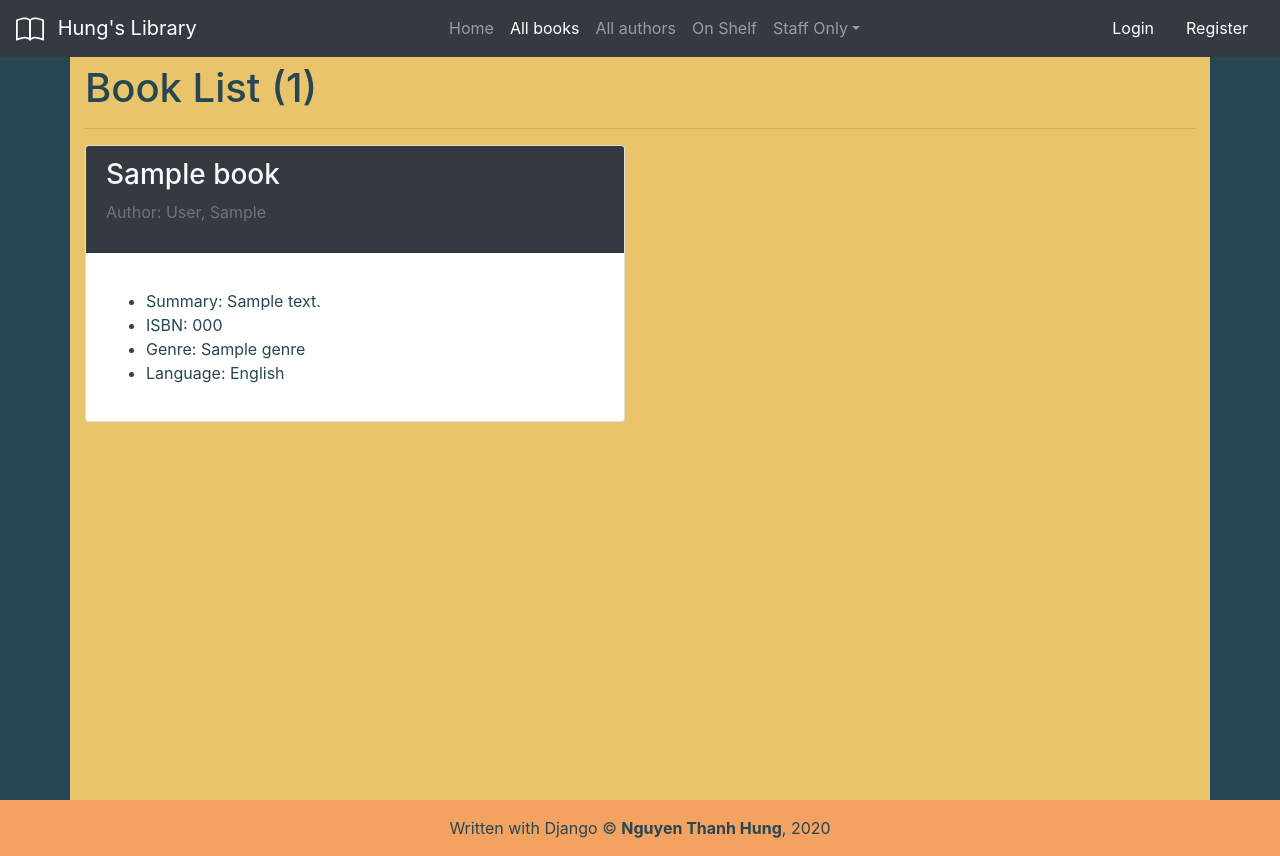
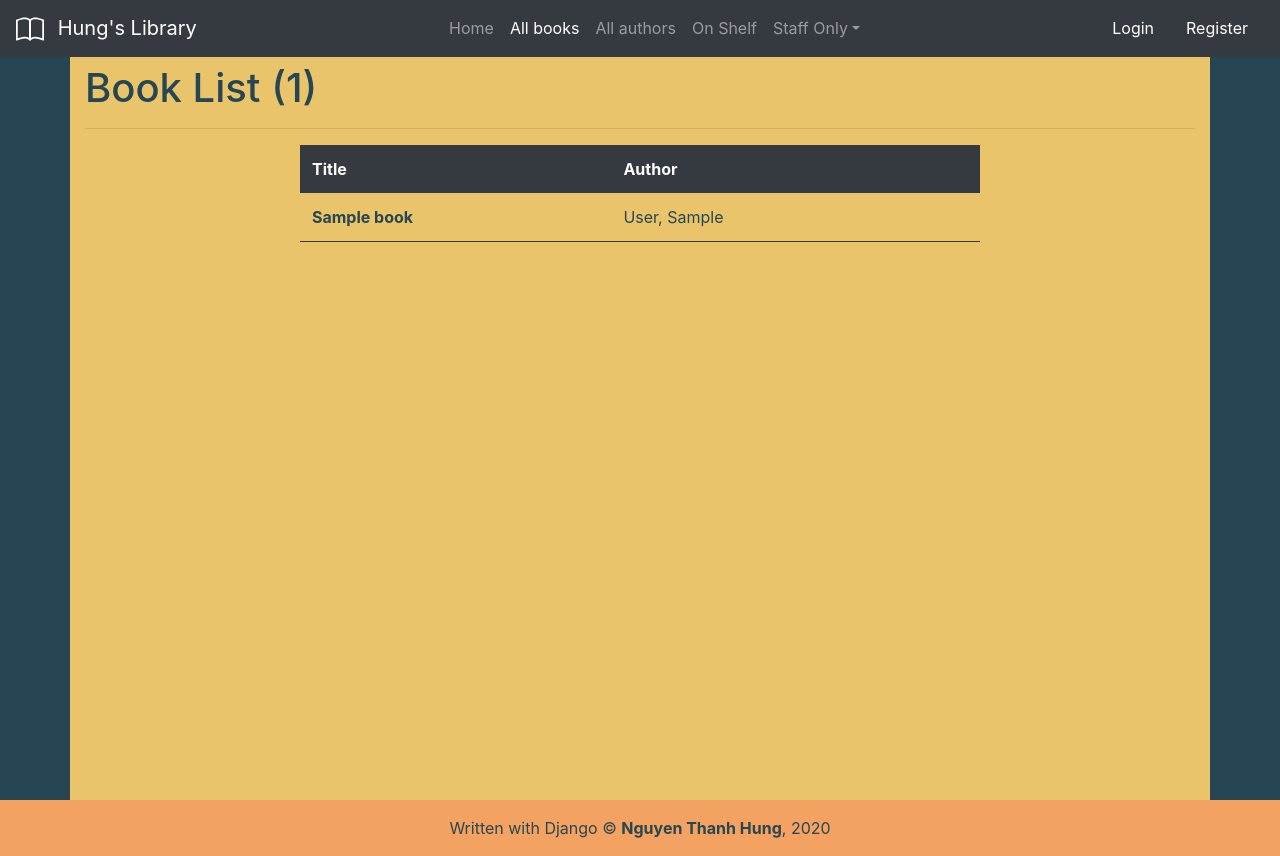
Before and after one commit to hungntgrb/local_library, a Django app: page /catalog/books/ in a window 1280 px wide. Run offline with Django 3.2, Linux system fonts and the light colour scheme; tables that the repository leaves empty hold one stand-in row (values such as "Sample post"); some libraries are stand-ins or nearby versions.

Commit message:
Fix Register Form, messages, Book List

```diff
--- a/catalog/static/css/styles.css
+++ b/catalog/static/css/styles.css
@@ -69,10 +69,6 @@ a {
   color: var(--dark-green);
 }
 
-/* .nav-item .active {
-  background-color: var(--my-yellow) !important;
-} */
-
 .page-link {
   background-color: var(--dark-green);
   color: #eee;
@@ -95,7 +91,7 @@ a {
 }
 
 .my-list {
-  max-width: 600px;
+  max-width: 680px;
   margin: 0 auto;
 }
 
--- a/catalog/templates/base_generic.html
+++ b/catalog/templates/base_generic.html
@@ -103,7 +103,22 @@
       {% endfor %}
       {% endif %}
       <!------ END MESSAGE SECTION -------->
-
+      <!------ ERRORS SECTION ------>
+      {% if form.errors %}
+      {% for field in form %}
+      {% for error in field.errors %}
+      <div class="alert alert-danger" role="alert">
+        <strong>{{ error|escape }}</strong>
+      </div>
+      {% endfor %}
+      {% endfor %}
+      {% for error in form.non_field_errors %}
+      <div class="alert alert-danger" role="alert">
+        <strong>{{ error|escape }}</strong>
+      </div>
+      {% endfor %}
+      {% endif %}
+      <!------ END ERRORS SECTION ------>
       <h1>
         {% block heading %}
         {% endblock heading %}
--- a/catalog/templates/catalog/available_books.html
+++ b/catalog/templates/catalog/available_books.html
@@ -15,7 +15,7 @@
     {% for book, copies in book_list %}
 
     <div class="card ">
-      <div class="card-header bg-dg" id="headingOne">
+      <div class="card-header bg-dark" id="headingOne">
         <h2 class="mb-0">
           <button class="btn btn-block text-left font-weight-bold text-my" type="button" data-toggle="collapse"
             data-target="#book-{{book.id}}" aria-expanded="true" aria-controls="book-{{book.id}}">
--- a/catalog/templates/catalog/book_detail.html
+++ b/catalog/templates/catalog/book_detail.html
@@ -24,6 +24,7 @@ Book Detail
 
   <p><strong>ISBN:</strong> {{ book.isbn }}</p>
   <p><strong>Genre:</strong> {{ book.genre.all | join:", " }}</p>
+  <p><strong>Language:</strong> {{ book.language.get_name_display }}</p>
   <p><strong>Summary:</strong> {{ book.summary }}</p>
 </div>
 
--- a/catalog/templates/catalog/book_list.html
+++ b/catalog/templates/catalog/book_list.html
@@ -16,16 +16,26 @@ Book List ({{ books_count }})
 {% endif %}
 
 <hr>
-<div class="row">
+<div class="my-list">
 
+  <table class="table table-borderless table-hover">
+    <thead class="thead-dark">
+      <tr>
+        <th scope="col">Title</th>
+        <th scope="col">Author</th>
+        <th scope="col"></th>
+      </tr>
+    </thead>
+    <tbody>
       {% for book in book_list %}
-  <div class="col-md-6">
-    <div class="card mb-3">
-      <div class="card-header text-light bg-dark">
-        <a href="{% url 'book-detail' book.pk %}">
-          <h3 class="text-light">{{ book.title }}</h3>
-        </a>
-        <p class="text-muted">Author: {{ book.author }}</p>
+      <tr class="border-bottom border-dark">
+        <th scope="row">
+          <a href="{% url 'book-detail' book.pk %}">{{ book.title }}</a>
+        </th>
+        <td>
+          <a href="{% url 'author-detail' book.author.pk %}">{{ book.author }}</a>
+        </td>
+        <td>
           <div class="d-flex justify-content-end">
             {% if perms.catalog.change_book %}
             <a href="{% url 'book_update' book.pk %}">{% include '../update_button.html' %}</a>
@@ -34,22 +44,12 @@ Book List ({{ books_count }})
             <a href="{% url 'book_delete' book.pk %}">{% include 'delete_button.html' %}</a>
             {% endif %}
           </div>
-      </div>
-      <div class="card-body">
-        <p class="card-text">
-        <ul>
-          <li>Summary: {{ book.summary }}</li>
-          <li>ISBN: {{ book.isbn }}</li>
-          <li>Genre: {{ book.display_genre }}</li>
-          <li>Language: {{ book.language.get_name_display }}</li>
-        </ul>
-        </p>
-      </div>
-    </div>
-  </div>
+        </td>
+      </tr>
+      {% endfor %}
+    </tbody>
+  </table>
 
-
-  {% endfor %}
 </div>
 
 
--- a/catalog/views.py
+++ b/catalog/views.py
@@ -42,7 +42,7 @@ def index(request):
 
 class BookListView(generic.ListView):
     model = Book
-    paginate_by = 4
+    paginate_by = 6
 
     def get_context_data(self, **kwargs):
         context = super().get_context_data(**kwargs)
--- a/templates/registration/login.html
+++ b/templates/registration/login.html
@@ -27,7 +27,7 @@
   </form>
 
   <a href="{% url 'password_reset' %}">
-    <p class="my-3"> Lost password?</p>
+    <p class="text-muted my-3"> Lost password?</p>
   </a>
 </div>
 
--- a/users/urls.py
+++ b/users/urls.py
@@ -1,6 +1,6 @@
 from django.urls import path
-from users import views
+from users import views as users_views
 
 urlpatterns = [
-    path('register/', views.register, name='register'),
+    path('register/', users_views.register, name='register'),
 ]
```
Also changed, not shown: catalog/templates/catalog/author_detail.html (+4 -4 lines), users/templates/users/register.html (+3 -5 lines), users/views.py (+8 -1 lines). Lines whose indentation alone changed are shown as unchanged.
